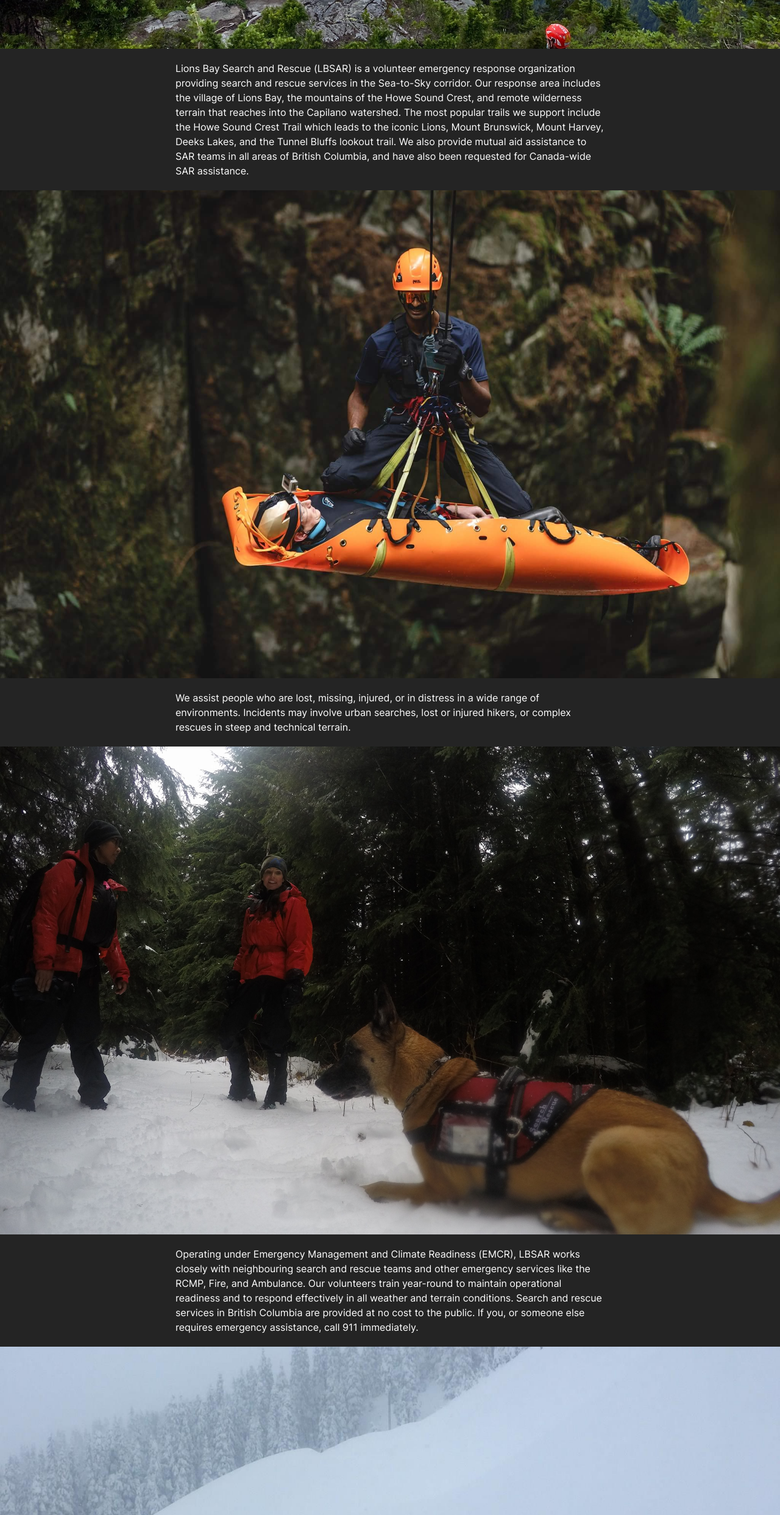
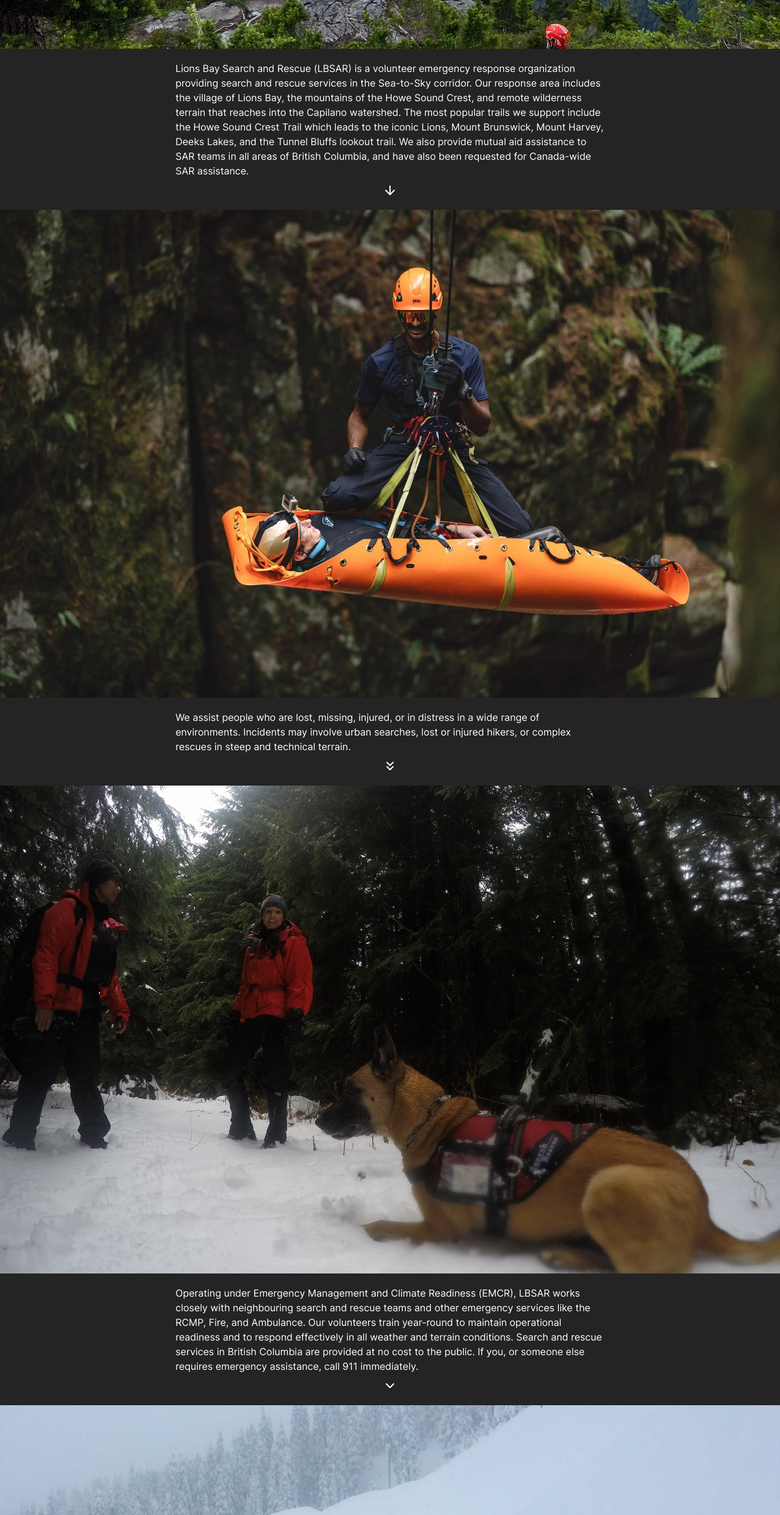
Before and after one commit to jacobsch/lbsar.com, a Next.js app: page / in a window 1280 px wide. Shown: the part 720-3204 px from the top of the page at 61% size. Built offline with nearby package versions, Linux system fonts and the light colour scheme.

Commit message:
Make about-us clickable anchors scroll through the page

```diff
--- a/src/components/layout/Header.tsx
+++ b/src/components/layout/Header.tsx
@@ -7,7 +7,7 @@ import logo from '~/images/logo.png';
 
 const links = [
   { href: '/', label: 'Home' },
-  { href: '/#about-us', label: 'About Us' },
+  { href: '/#about-1', label: 'About Us' },
   { href: '/history', label: 'History' },
 ];
 
--- a/src/pages/index.tsx
+++ b/src/pages/index.tsx
@@ -2,6 +2,7 @@ import Layout from '$/layout/Layout';
 import Seo from '$/Seo';
 import BackgroundImage from '$/ui/BackgroundImage';
 import Section from '$/ui/Section';
+import { ArrowDown, ChevronDown, ChevronsDown } from 'react-feather'
 
 /**
  * SVGR Support
@@ -20,27 +21,51 @@ export default function HomePage() {
         <BackgroundImage imgClass='bg-parallax-1' />
 
         <Section
+          topNode={<a className='anchor' id='about-1'></a>}
           body='Lions Bay Search and Rescue (LBSAR) is a volunteer emergency response organization providing search and rescue services in the
           Sea-to-Sky corridor.  Our response area includes the village of Lions Bay, the mountains of the Howe Sound Crest, and remote wilderness
           terrain that reaches into the Capilano watershed. The most popular trails we support include the Howe Sound Crest Trail which leads to the
           iconic Lions, Mount Brunswick, Mount Harvey, Deeks Lakes, and the Tunnel Bluffs lookout trail. We also provide mutual aid assistance to SAR
-          teams in all areas of British Columbia, and have also been requested for Canada-wide SAR assistance. '
+          teams in all areas of British Columbia, and have also been requested for Canada-wide SAR assistance.'
+          bottomNode={
+            <div className='flex flex-col items-center mt-2'>
+              <a href='#about-2' className='text-white hover:text-blue-300 transition duration-300 ease-in-out'>
+                <ArrowDown/>
+              </a>
+            </div>
+          }
         />
 
         <BackgroundImage imgClass='bg-parallax-2' />
 
         <Section
+          topNode={<a className='anchor' id='about-2'></a>}
           body='We assist people who are lost, missing, injured, or in distress in a wide range of environments.
           Incidents may involve urban searches, lost or injured hikers, or complex rescues in steep and technical terrain.'
+          bottomNode={
+            <div className='flex flex-col items-center mt-2'>
+              <a href='#about-3' className='text-white hover:text-blue-300 transition duration-300 ease-in-out'>
+                <ChevronsDown/>
+              </a>
+            </div>
+          }
         />
 
         <BackgroundImage imgClass='bg-parallax-3' />
 
         <Section
+          topNode={<a className='anchor' id='about-3'></a>}
           body='Operating under Emergency Management and Climate Readiness (EMCR), LBSAR works closely with neighbouring search and rescue teams
           and other emergency services like the RCMP, Fire, and Ambulance. Our volunteers train year-round to maintain operational readiness and to
           respond effectively in all weather and terrain conditions. Search and rescue services in British Columbia are provided at no cost to the public.
           If you, or someone else requires emergency assistance, call 911 immediately.'
+          bottomNode={
+            <div className='flex flex-col items-center mt-2'>
+              <a href='#contact-us' className='text-white hover:text-blue-300 transition duration-300 ease-in-out'>
+                <ChevronDown/>
+              </a>
+            </div>
+          }
         />
 
         <BackgroundImage imgClass='bg-parallax-4' />
```
